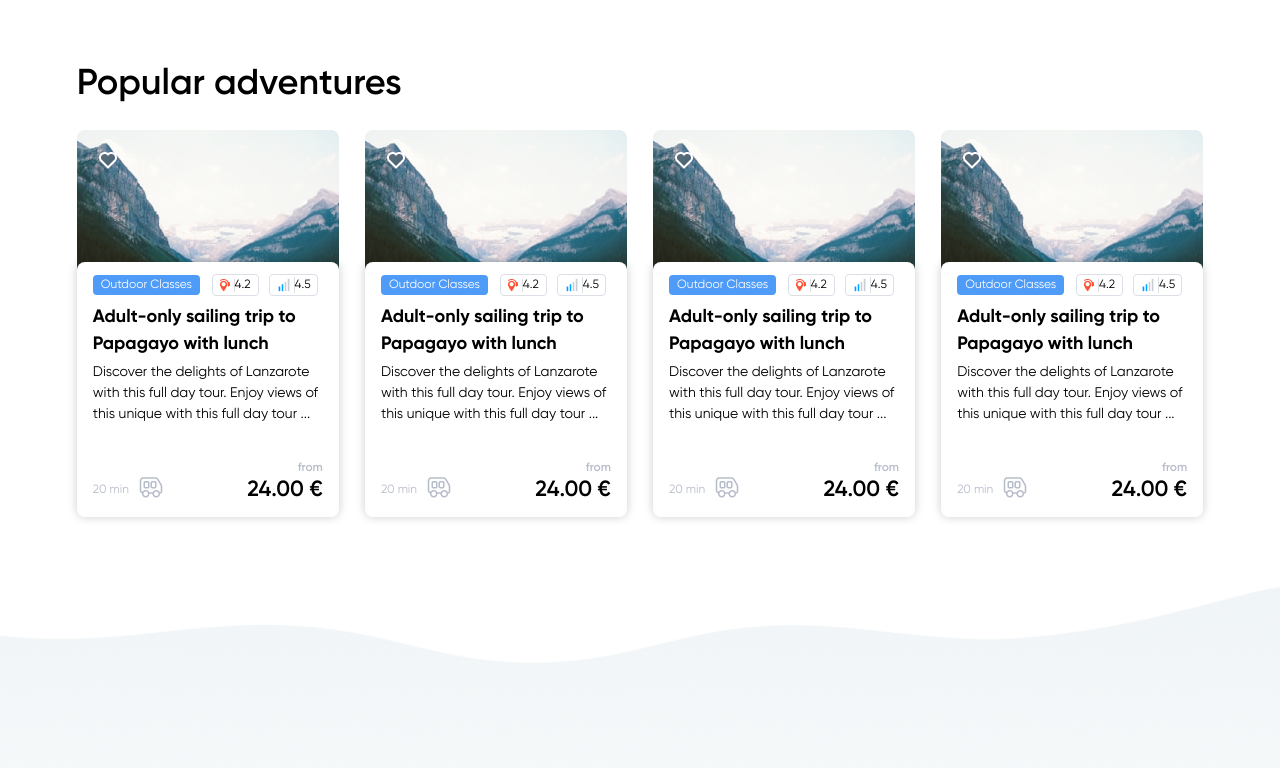
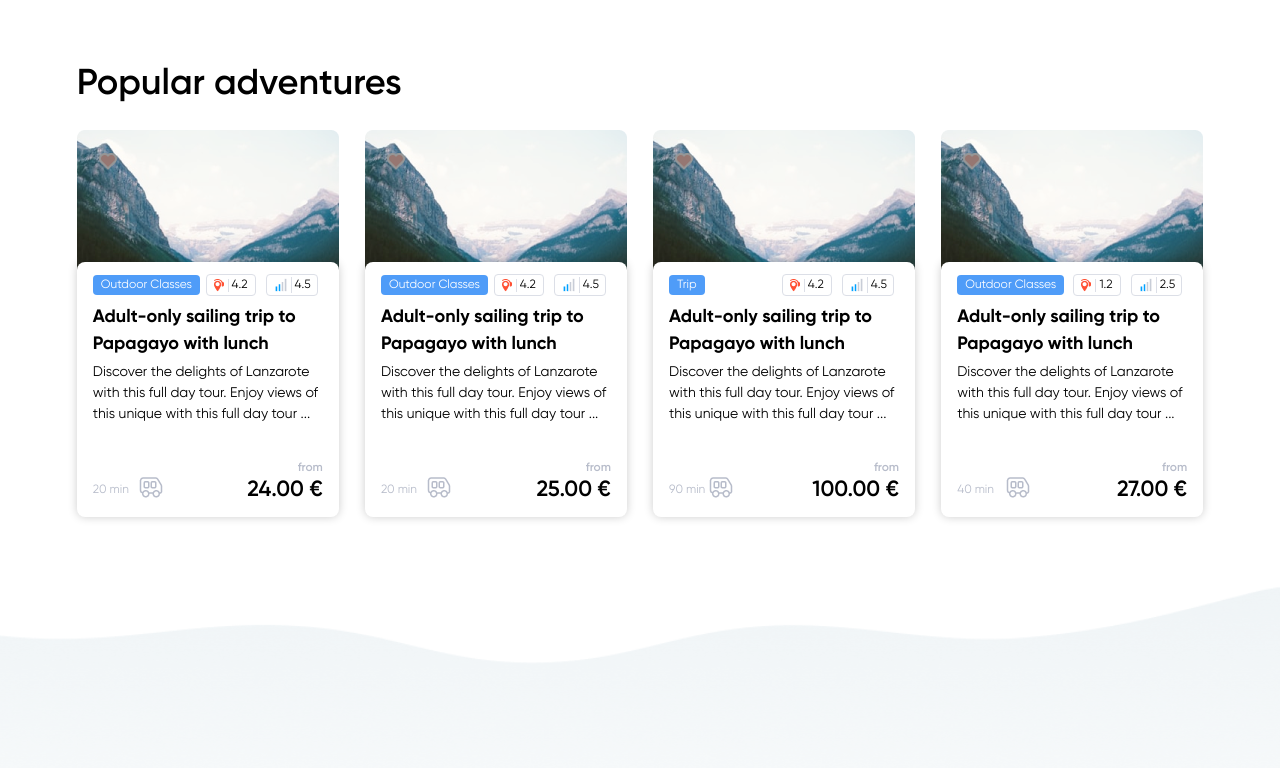
Before and after one commit to Phenazepam/vido, a Vue app: page / in a window 1280 px wide. Shown: the part 980-1748 px from the top of the page. Built offline with nearby package versions, Linux system fonts and the light colour scheme.

Commit message:
vi-card-vertical added

```diff
--- /dev/null
+++ b/src/components/vi-card-vertical.vue
@@ -0,0 +1,197 @@
+<template>
+  <div class="vi-card-vertical">
+    <div class="slider__item card">
+      <div class="card__picture">
+        <img
+          src="@/../public/imgs/MainPage/PopularAdventures/item_picture_01.png"
+          alt=""
+        />
+        <div class="card__picture-heart">
+          <img
+            src="@/../public/imgs/MainPage/PopularAdventures/heart_orange.png"
+            alt=""
+          />
+        </div>
+      </div>
+      <div class="card__about">
+        <div class="card__info">
+          <div class="card__info-type">{{card_data.type}}</div>
+          <div class="card__info-rating">
+            <div class="card__info-rating-vidodo">
+              <img
+                src="@/../public/imgs/MainPage/PopularAdventures/rating_vidodo.png"
+                alt=""
+              />
+              {{card_data.ratingVidodo}}
+            </div>
+            <div class="card__info-rating-general">
+              <img
+                src="@/../public/imgs/MainPage/PopularAdventures/rating_general.png"
+                alt=""
+              />
+              {{card_data.ratingGeneral}}
+            </div>
+          </div>
+        </div>
+        <div class="card__title">
+          {{card_data.title}}
+        </div>
+        <div class="card__description">
+          {{card_data.description}}
+        </div>
+        <div class="card__footer">
+          <div class="card__footer-time">{{card_data.duration}} min</div>
+          <div class="card__footer-transport">
+            <img
+              src="@/../public/imgs/MainPage/PopularAdventures/truck.png"
+              alt=""
+            />
+          </div>
+          <div class="card__footer-price">
+            <p><small>from</small></p>
+            {{card_data.price}} €
+          </div>
+        </div>
+      </div>
+    </div>
+  </div>
+</template>
+
+<script>
+export default {
+  name: 'v-card-vertical',
+  props: {
+    card_data:{
+      type: Object,
+      default(){
+        return {}
+      }
+    }
+  },
+}
+</script>
+<style lang="scss" scoped>
+  .card {
+  width: 262px;
+  position: relative;
+
+  &__picture {
+    position: absolute;
+    z-index: 0;
+    left: 0;
+    top: 0;
+    /* background-image: url(../../public/imgs/MainPage/PopularAdventures/item_picture_01.png);
+    height: 144px; */
+    &-heart {
+      position: absolute;
+      top: 16px;
+      left: 16px;
+      cursor: pointer;
+      // border: 1px solid transparent;
+      padding: 5px 5px 0px 5px;
+      border-radius: 50%;
+      transition: 0.2s;
+      filter: contrast(0.18);
+
+    }
+    &-heart:hover {
+      filter: contrast(1);
+      //background-color: $primary;
+      // border: 1px solid $primary;
+    }
+  }
+  &__about {
+    position: absolute;
+    left: 0;
+    top: 132px;
+    padding-left: 16px;
+    padding-right: 16px;
+    border-radius: 8px;
+    box-shadow: 0 0 10px rgba(0, 0, 0, 0.2);
+    background-color: white;
+  }
+  &__info {
+    display: flex;
+    margin-top: 12px;
+    justify-content: space-between;
+    align-items: center;
+    &-type {
+      padding: 3px 8px;
+      background-color: #4f9cf8;
+      color: white;
+      border-radius: 4px;
+      font-size: 12px;
+    }
+    &-rating {
+      display: flex;
+      justify-content: space-between;
+      align-items: center;
+      &-vidodo {
+        display: flex;
+        align-items: center;
+        margin: 0 5px;
+        padding: 3px 7px;
+        border: 1px solid #dcdfe7;
+        border-radius: 4px;
+        font-size: 12px;
+        img {
+          padding-right: 4px;
+          border-right: 1px solid #dcdfe7;
+          margin-right: 3px;
+        }
+      }
+      &-general {
+        display: flex;
+        align-items: center;
+        margin: 0 5px;
+        padding: 2px 6px;
+        border: 1px solid #dcdfe7;
+        border-radius: 4px;
+        font-size: 12px;
+        img {
+          padding-right: 2px;
+          border-right: 1px solid #dcdfe7;
+          margin-right: 3px;
+        }
+      }
+    }
+  }
+  &__title {
+    font-size: 18px;
+    font-weight: 700;
+    line-height: 1.5;
+    margin-top: 8px;
+  }
+  &__description {
+    font-size: 14px;
+    line-height: 1.5;
+    margin-top: 4px;
+  }
+  &__footer {
+    display: flex;
+    justify-content: space-between;
+    align-items: center;
+
+    margin-bottom: 12px;
+    margin-top: 30px;
+    &-time {
+      margin-top: 20px;
+      font-size: 12px;
+      color: #b7bcca;
+    }
+    &-transport {
+      margin-top: 20px;
+    }
+    &-price {
+      margin-left: 75px;
+      font-size: 22px;
+      font-weight: 600;
+      text-align: right;
+      small {
+        font-size: 12px;
+        color: #b7bcca;
+      }
+    }
+  }
+}
+</style>
--- a/src/views/MainPage.vue
+++ b/src/views/MainPage.vue
@@ -62,7 +62,13 @@
       <div class="container">
         <div class="adventures__title">Popular adventures</div>
         <div class="adventures__slider slider">
-          <div class="slider__item card">
+          <vi-card-vertical
+            class="slider__item"
+            v-for="card in cards"
+            :key="card.id"
+            :card_data = card
+          />
+          <!-- <div class="slider__item card">
             <div class="card__picture">
               <img
                 src="@/../public/imgs/MainPage/PopularAdventures/item_picture_01.png"
@@ -70,7 +76,7 @@
               />
               <div class="card__picture-heart">
                 <img
-                  src="@/../public/imgs/MainPage/PopularAdventures/heart.png"
+                  src="@/../public/imgs/MainPage/PopularAdventures/heart_orange.png"
                   alt=""
                 />
               </div>
@@ -125,7 +131,7 @@
               />
               <div class="card__picture-heart">
                 <img
-                  src="@/../public/imgs/MainPage/PopularAdventures/heart.png"
+                  src="@/../public/imgs/MainPage/PopularAdventures/heart_orange.png"
                   alt=""
                 />
               </div>
@@ -180,7 +186,7 @@
               />
               <div class="card__picture-heart">
                 <img
-                  src="@/../public/imgs/MainPage/PopularAdventures/heart.png"
+                  src="@/../public/imgs/MainPage/PopularAdventures/heart_orange.png"
                   alt=""
                 />
               </div>
@@ -235,7 +241,7 @@
               />
               <div class="card__picture-heart">
                 <img
-                  src="@/../public/imgs/MainPage/PopularAdventures/heart.png"
+                  src="@/../public/imgs/MainPage/PopularAdventures/heart_orange.png"
                   alt=""
                 />
               </div>
@@ -281,7 +287,7 @@
                 </div>
               </div>
             </div>
-          </div>
+          </div> -->
         </div>
       </div>
     </div>
@@ -383,10 +389,62 @@
 </template>
 <script>
 import Btn from "../components/Btn.vue";
-
+import ViCardVertical from '../components/vi-card-vertical.vue';
 export default {
-  components: { Btn },
   name: "MainPage",
+  components: {
+    Btn, ViCardVertical
+  },
+  data(){
+    return{
+      cards:[
+        {
+          id: 1,
+          title: 'Adult-only sailing trip to Papagayo with lunch',
+          description: 'Discover the delights of Lanzarote with this full day tour. Enjoy views of this unique with this full day tour ...',
+          type: 'Outdoor Classes',
+          isLiked: false,
+          ratingVidodo: '4.2',
+          ratingGeneral: '4.5',
+          duration: '20',
+          price: '24.00'
+        },
+        {
+          id: 2,
+          title: 'Adult-only sailing trip to Papagayo with lunch',
+          description: 'Discover the delights of Lanzarote with this full day tour. Enjoy views of this unique with this full day tour ...',
+          type: 'Outdoor Classes',
+          isLiked: false,
+          ratingVidodo: '4.2',
+          ratingGeneral: '4.5',
+          duration: '20',
+          price: '25.00'
+        },
+        {
+          id: 3,
+          title: 'Adult-only sailing trip to Papagayo with lunch',
+          description: 'Discover the delights of Lanzarote with this full day tour. Enjoy views of this unique with this full day tour ...',
+          type: 'Trip',
+          isLiked: false,
+          ratingVidodo: '4.2',
+          ratingGeneral: '4.5',
+          duration: '90',
+          price: '100.00'
+        },
+        {
+          id: 4,
+          title: 'Adult-only sailing trip to Papagayo with lunch',
+          description: 'Discover the delights of Lanzarote with this full day tour. Enjoy views of this unique with this full day tour ...',
+          type: 'Outdoor Classes',
+          isLiked: false,
+          ratingVidodo: '1.2',
+          ratingGeneral: '2.5',
+          duration: '40',
+          price: '27.00'
+        }
+      ]
+    }
+  }
 };
 </script>
 <style lang="scss" scoped>
@@ -513,9 +571,12 @@ export default {
       padding: 5px 5px 0px 5px;
       border-radius: 50%;
       transition: 0.2s;
+      filter: contrast(0.18);
+
     }
     &-heart:hover {
-      background-color: $primary;
+      filter: contrast(1);
+      //background-color: $primary;
       // border: 1px solid $primary;
     }
   }
```
Also changed, not shown: public/imgs/MainPage/PopularAdventures/heart_orange.png (added), public/imgs/favourite_orange.svg (added).
